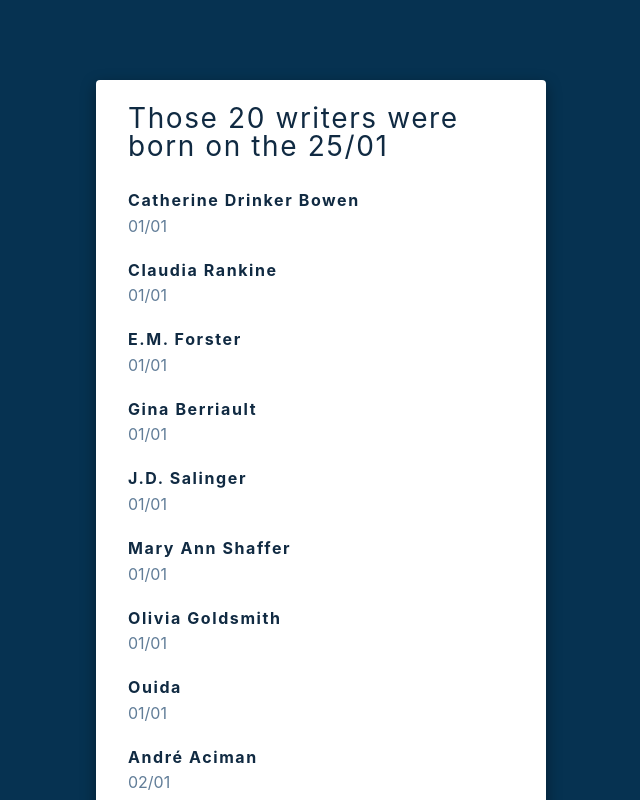
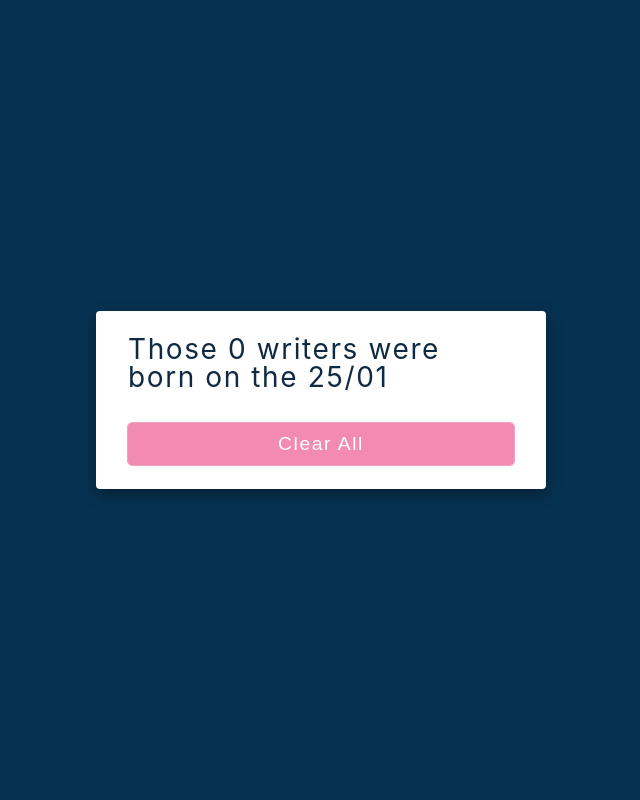
Before and after one commit to HungryOctopus/writer-birthday, a React (Create React App) app: page / in a window 1280 px wide. Shown: the top 800 px of the page, without its empty margins (319-959 px from the left). Built offline with nearby package versions, Linux system fonts and the light colour scheme.

Commit message:
date comparison is working

```diff
--- a/src/App.js
+++ b/src/App.js
@@ -20,16 +20,22 @@ function App() {
     '11',
     '12'
   ];
-  console.log(month);
-  console.log(new Date());
+
+  let writersBirthday = people.filter(
+    (writer) => writer.birthday === `${day}/${months[month]}`
+  );
+  console.log(writersBirthday);
+
+  //console.log(`${day}/${month}`);
 
   return (
     <main>
       <section className="container">
         <h3>
-          Those {people.length} writers were born on the {day}/{months[month]}
+          Those {writersBirthday.length} writers were born on the {day}/
+          {months[month]}
         </h3>
-        <List people={people} />
+        <List people={writersBirthday} />
         <button onClick={() => setPeople([])}>clear all</button>
       </section>
     </main>
--- a/src/List.js
+++ b/src/List.js
@@ -7,18 +7,15 @@ const List = ({ people }) => {
   //   console.log(anniversary);
   // };
 
-
   return (
     <>
-
       {people.map((person) => {
-        const { name, birthday } = person;
+        const { name } = person;
         return (
           <article key={name} className="person">
             {/* <img src={image} alt={name} /> */}
             <div>
               <h4>{name}</h4>
-              <p>{birthday}</p>
             </div>
           </article>
         );
--- a/src/writers-array.json
+++ b/src/writers-array.json
@@ -78,5 +78,9 @@
   {
     "name": "Patricia Lee Gauch",
     "birthday": "03/01"
+  },
+  {
+    "name": "Markus Lee Gauch",
+    "birthday": "27/01"
   }
 ]
```
